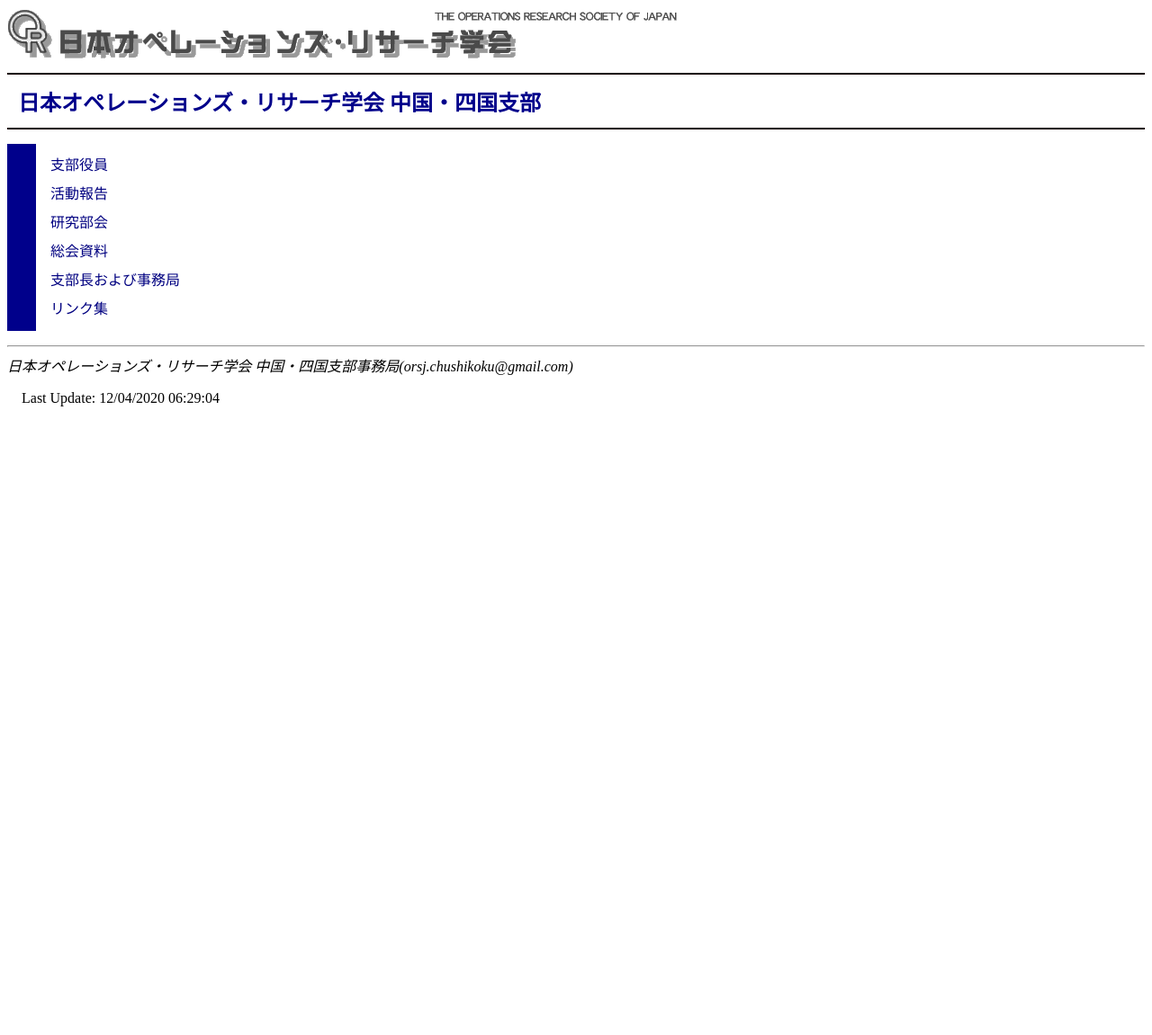
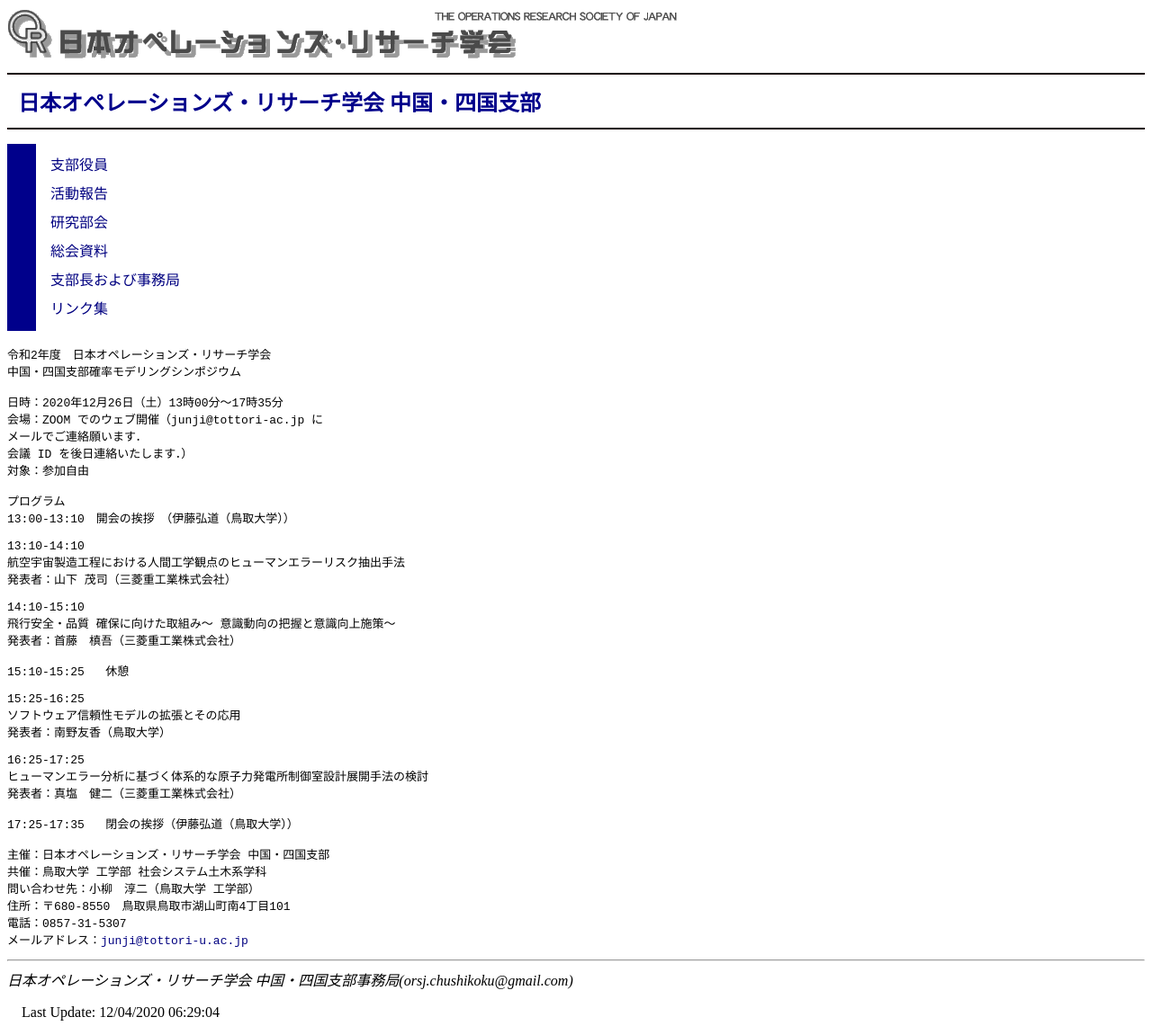
Before and after one commit to orsj-cs/orsj-cs.github.io, a Jekyll site: the page built from index.html, in a window 1280 px wide. Shown: the whole page at 90% size. Built offline with Jekyll 4.4.1, drawn with Linux system fonts in a browser that asks for light colours; before the commit the page ends 900 px from its top, so only the background shows below that.

Commit message:
Update index.html

```diff
--- a/index.html
+++ b/index.html
@@ -10,3 +10,44 @@ title: 日本オペレーションズ・リサーチ学会 中国・四国支部
 <li><a href="office_info.html">支部長および事務局</a>
 <li><a href="link.html">リンク集</a>
 </ul>
+
+<pre>
+令和2年度　日本オペレーションズ・リサーチ学会
+中国・四国支部確率モデリングシンポジウム
+
+日時：2020年12月26日（土）13時00分～17時35分
+会場：ZOOM でのウェブ開催（junji@tottori-ac.jp に
+メールでご連絡願います．
+会議 ID を後日連絡いたします．）
+対象：参加自由
+
+プログラム
+13:00-13:10　開会の挨拶　（伊藤弘道（鳥取大学））
+
+13:10-14:10
+航空宇宙製造工程における人間工学観点のヒューマンエラーリスク抽出手法
+発表者：山下 茂司（三菱重工業株式会社）
+
+14:10-15:10
+飛行安全・品質 確保に向けた取組み～ 意識動向の把握と意識向上施策～
+発表者：首藤　槙吾（三菱重工業株式会社）
+
+15:10-15:25   休憩
+
+15:25-16:25
+ソフトウェア信頼性モデルの拡張とその応用
+発表者：南野友香（鳥取大学）
+
+16:25-17:25
+ヒューマンエラー分析に基づく体系的な原子力発電所制御室設計展開手法の検討
+発表者：真塩　健二（三菱重工業株式会社）
+
+17:25-17:35   閉会の挨拶（伊藤弘道（鳥取大学））
+
+主催：日本オペレーションズ・リサーチ学会 中国・四国支部
+共催：鳥取大学 工学部 社会システム土木系学科
+問い合わせ先：小柳　淳二（鳥取大学 工学部）
+住所：〒680-8550　鳥取県鳥取市湖山町南4丁目101
+電話：0857-31-5307
+メールアドレス：<a href="m&#97;i&#108;t&#111;:&#106;u&#110;&#106;i&#64;&#116;&#111;&#116;&#116;o&#114;i-u&#46;&#97;c&#46;j&#112;">&#106;u&#110;&#106;i&#64;&#116;&#111;&#116;&#116;o&#114;i-u&#46;&#97;c&#46;j&#112;</a>
+</pre>
```
